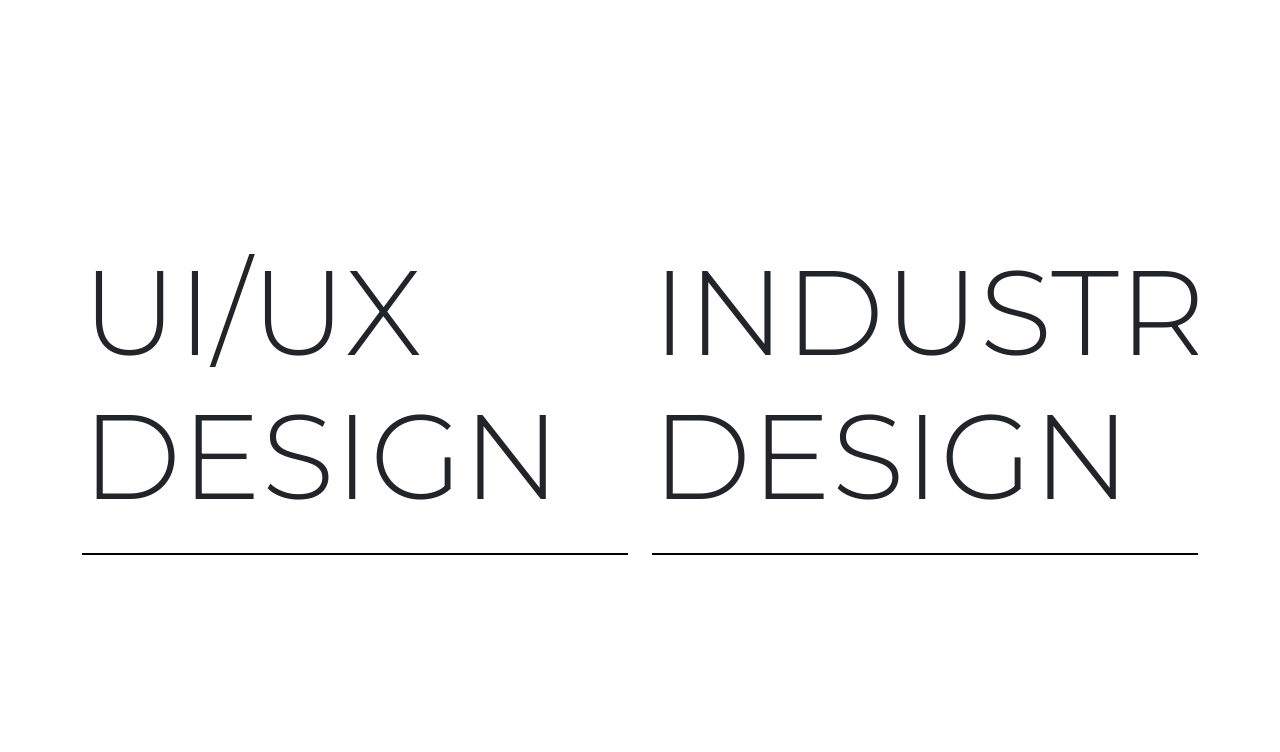
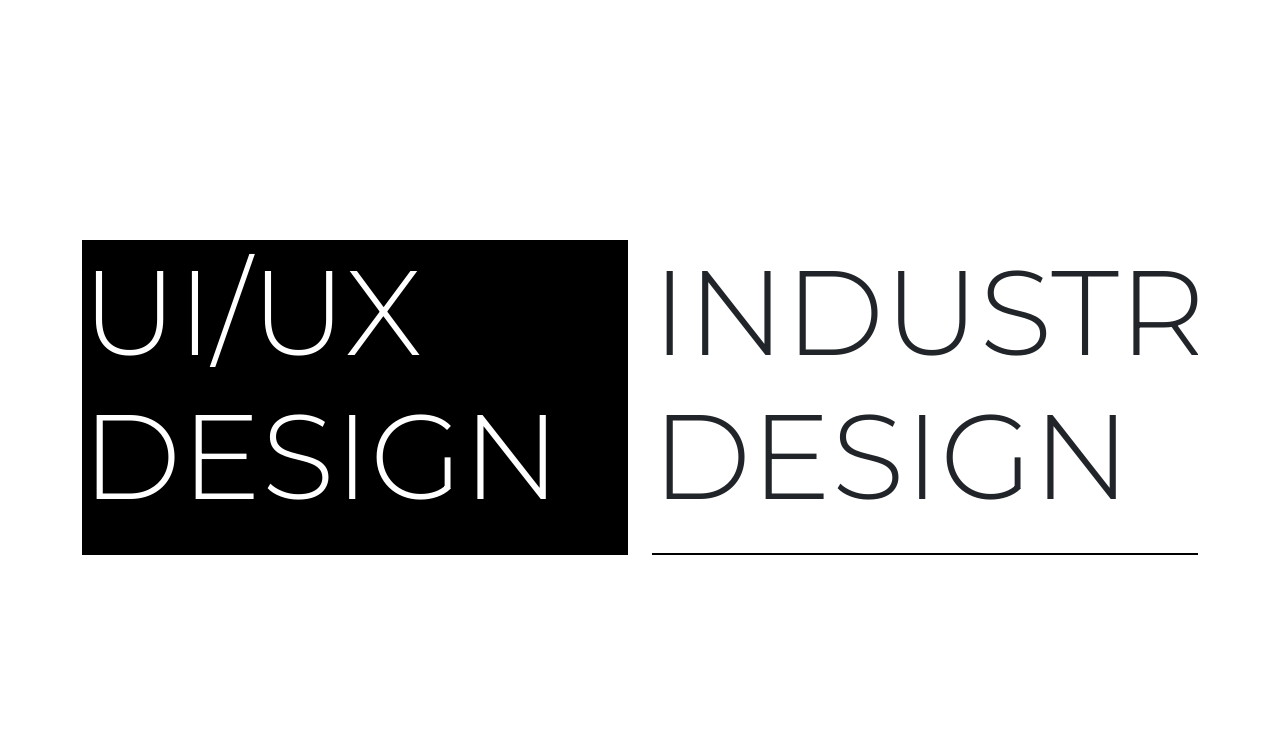
Before and after one commit to youngroklee323/youngroklee323, a PHP site: page / in a window 1280 px wide. Shown: the part 799-1551 px from the top of the page. Run offline with PHP 8.4, Linux system fonts and the light colour scheme.

Commit message:
:lipstick: 텍스트 스타일로 대문자 변경

```diff
--- a/css/style.css
+++ b/css/style.css
@@ -94,9 +94,15 @@
   position: relative;
   overflow: hidden;
 }
+
+.section2 #catController {
+  cursor: pointer;
+}
+
 .section2 .title span {
   position: relative;
   z-index: 2;
+  text-transform: uppercase;
 }
 .section2 .title:after {
   content: "";
--- a/index.html
+++ b/index.html
@@ -91,18 +91,18 @@
     <div class="container">
       <div class="row">
         <div class="col-6">
-          <h2 id="catController" class="title">
+          <h2 id="catController" class="uxui title active">
             <span>
-              UI/UX<br />
-              DESIGN
+              ui/ux<br />
+              design
             </span>
           </h2>
         </div>
         <div class="col-6">
-          <h2 id="catController" class="title">
+          <h2 id="catController" class="industrial title">
             <span>
-              INDUSTRIAL<br />
-              DESIGN
+              industrial<br />
+              design
             </span>
           </h2>
         </div>
```
